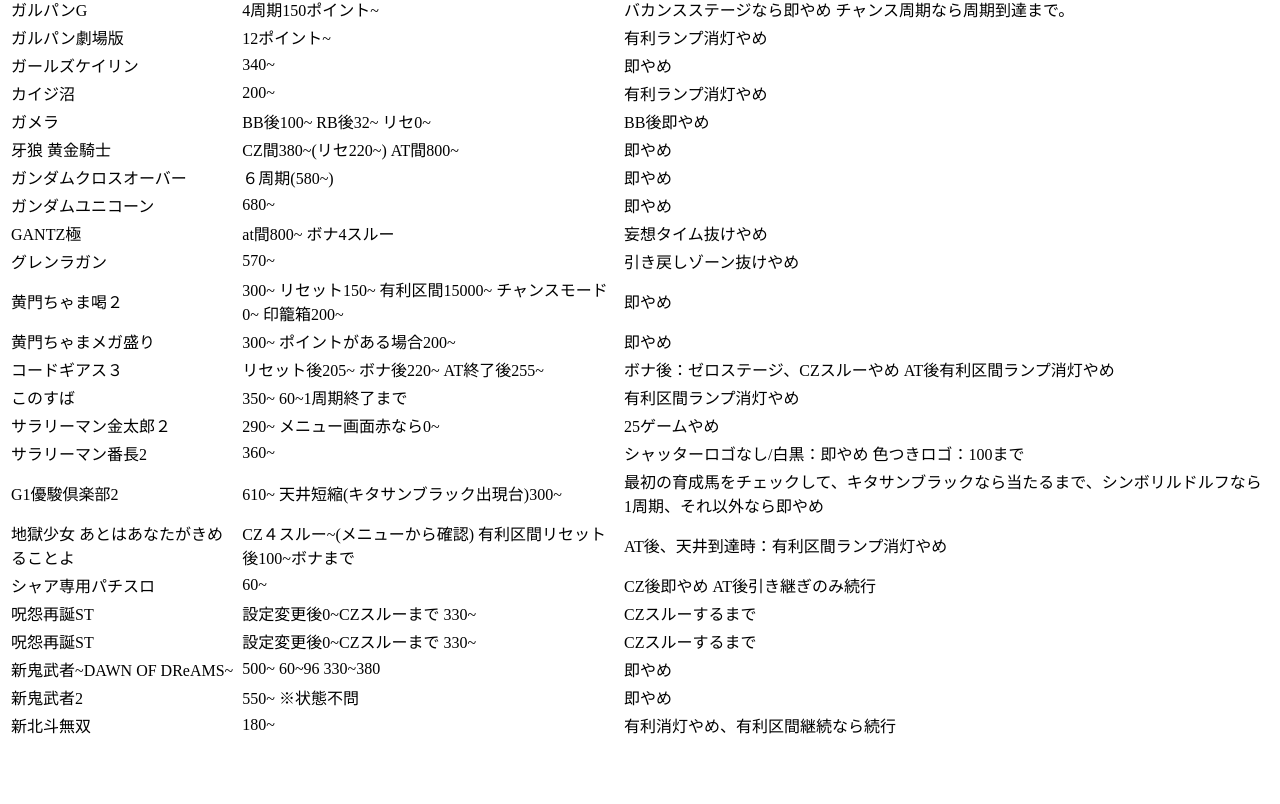
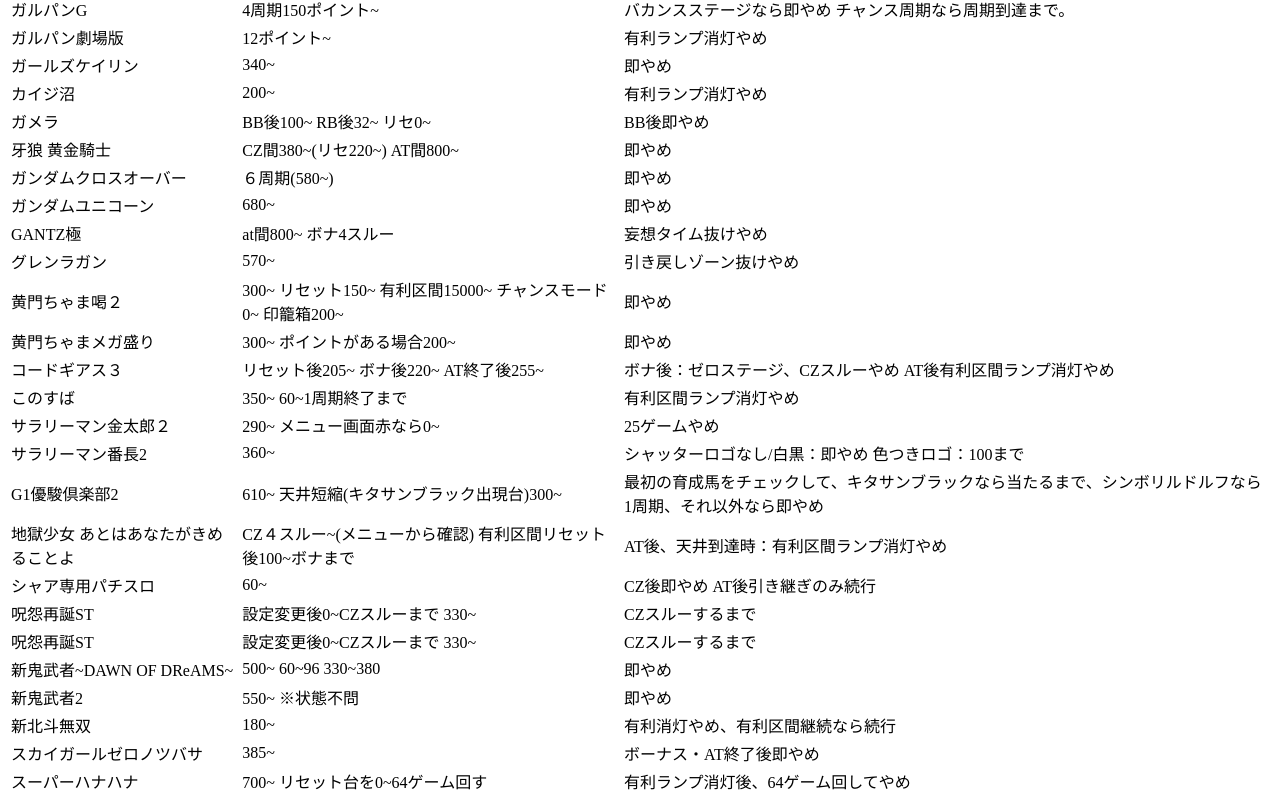
Before and after one commit to skikuchi7329/expectation, a Next.js app in the folder my-app/: page / in a window 1280 px wide. Shown: the part 853-1657 px from the top of the page. Before the commit the page ends 1601 px from the top, so only its background shows below. Built offline with nearby package versions, Linux system fonts and the light colour scheme.

Commit message:
add data

```diff
--- a/my-app/data/data.ts
+++ b/my-app/data/data.ts
@@ -330,4 +330,18 @@
     additional: "期待値見える化様より引用",
     link: "https://slotjin.com/tenjoukitaichi/hokutomusou/",
   },
+  {
+    title: "スカイガールゼロノツバサ",
+    target: "385~",
+    quit: "ボーナス・AT終了後即やめ",
+    additional: "期待値見える化様より引用",
+    link: "https://slotjin.com/tenjoukitaichi/skygirls3-hyena/#3-1",
+  },
+  {
+    title: "スーパーハナハナ",
+    target: "700~ リセット台を0~64ゲーム回す",
+    quit: "有利ランプ消灯後、64ゲーム回してやめ",
+    additional: "有利区間ランプによるリセット判別ができないたので注意 期待値見える化様より引用",
+    link: "https://note.com/dakuo_slot/n/n7f1742cbea42",
+  },
 ];
```
